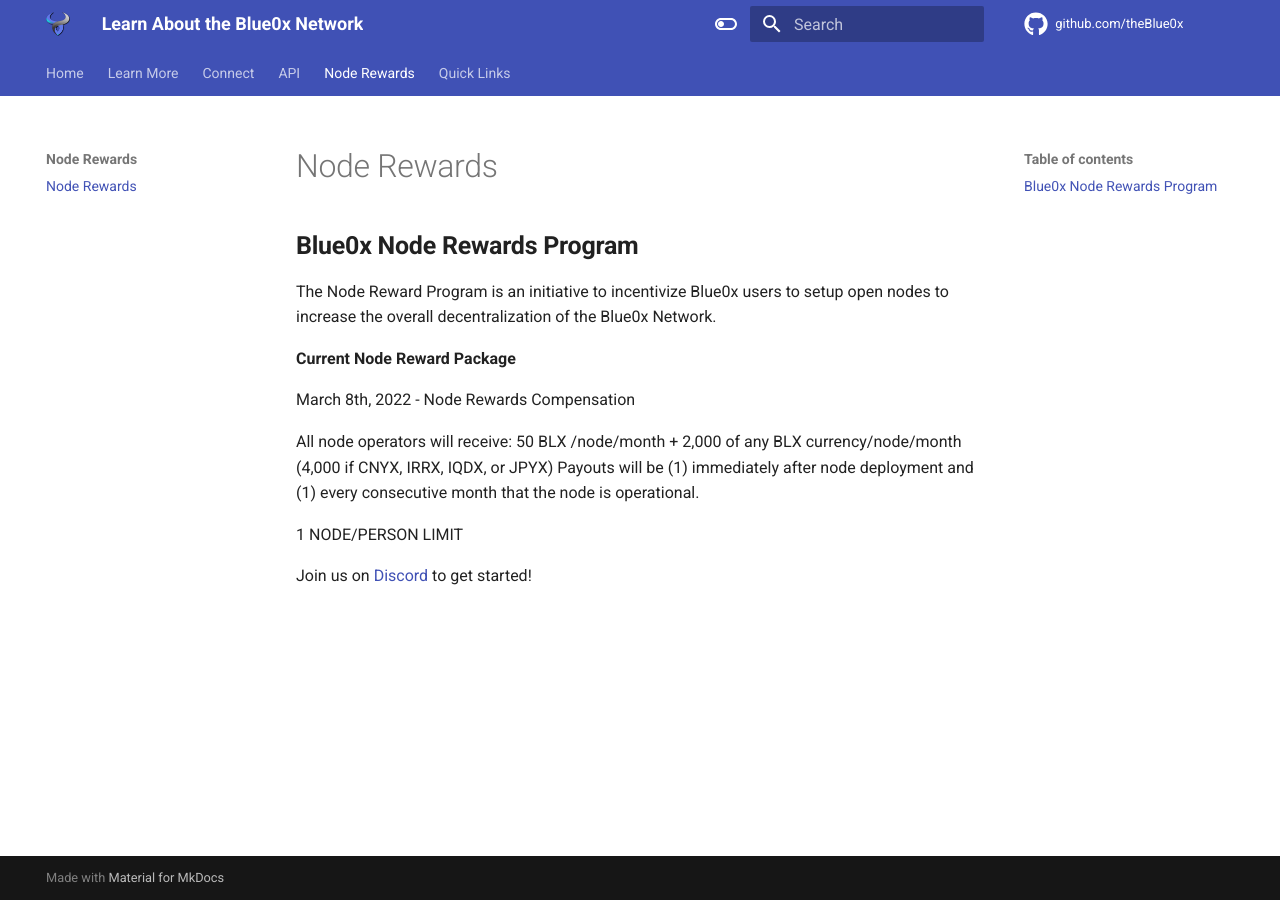
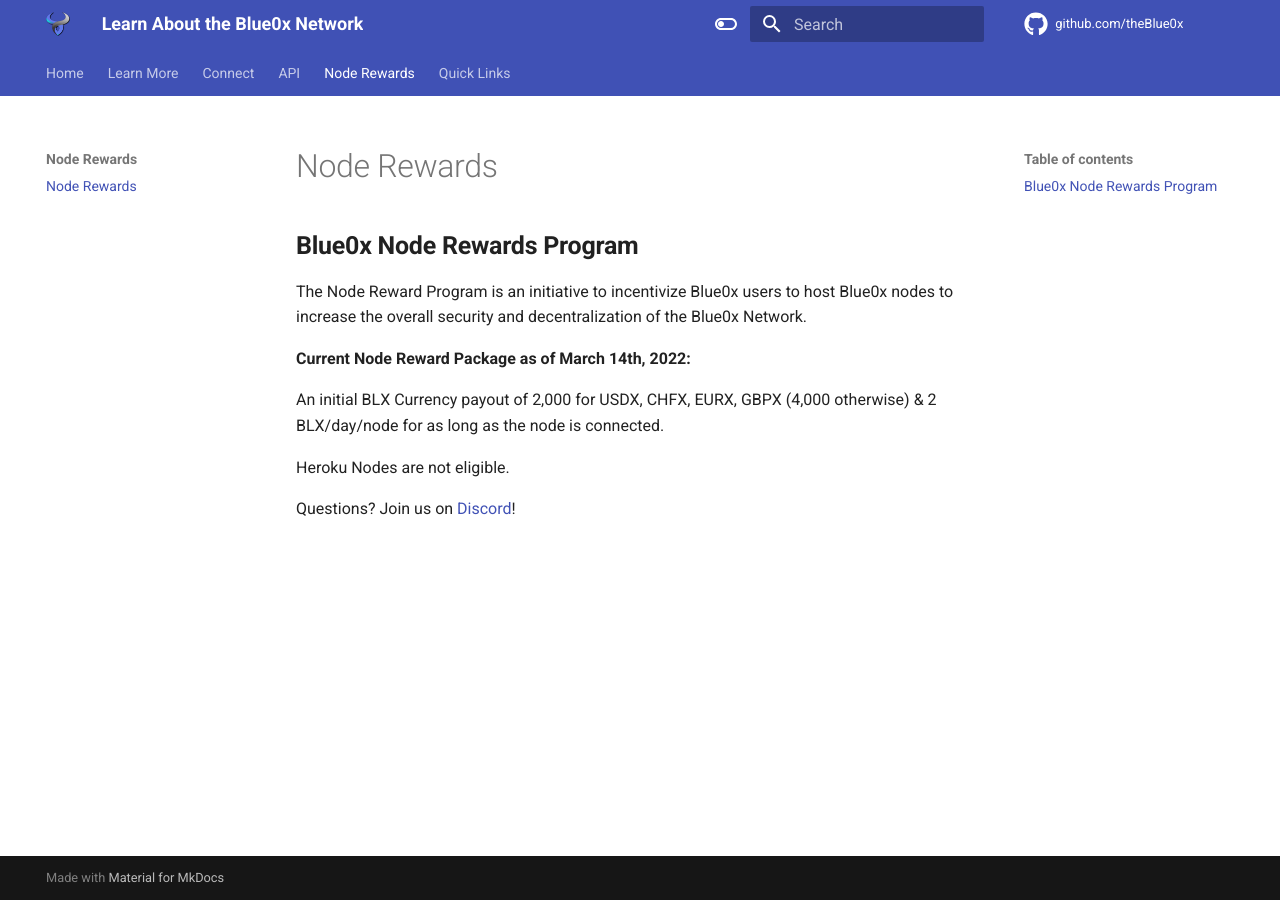
Before and after one commit to theBlue0x/docs, an MkDocs documentation site: the page built from docs/node_rewards/index.md, in a window 1280 px wide. Built offline with MkDocs 1.6.1 and Material for MkDocs 9.7.7, drawn with Linux system fonts in a browser that asks for light colours.

Commit message:
Update index.md

```diff
--- a/docs/node_rewards/index.md
+++ b/docs/node_rewards/index.md
@@ -1,15 +1,11 @@
 ## **Blue0x Node Rewards Program** ##
 
-The Node Reward Program is an initiative to incentivize Blue0x users to setup open nodes to increase the overall decentralization of the Blue0x Network.
+The Node Reward Program is an initiative to incentivize Blue0x users to host Blue0x nodes to increase the overall security and decentralization of the Blue0x Network.
 
-**Current Node Reward Package**
+**Current Node Reward Package as of March 14th, 2022:**
 
-March 8th, 2022 - Node Rewards Compensation
+An initial BLX Currency payout of 2,000 for USDX, CHFX, EURX, GBPX (4,000 otherwise) & 2 BLX/day/node for as long as the node is connected.
 
-All node operators will receive:
-50 BLX /node/month + 2,000 of any BLX currency/node/month (4,000 if CNYX, IRRX, IQDX, or JPYX)
-Payouts will be (1) immediately after node deployment and (1) every consecutive month that the node is operational.
+Heroku Nodes are not eligible.
 
-1 NODE/PERSON LIMIT
-
-Join us on [Discord](https://discord.com/invite/EbBWRSPW63) to get started!
+Questions? Join us on [Discord](https://discord.com/invite/EbBWRSPW63)!
```
